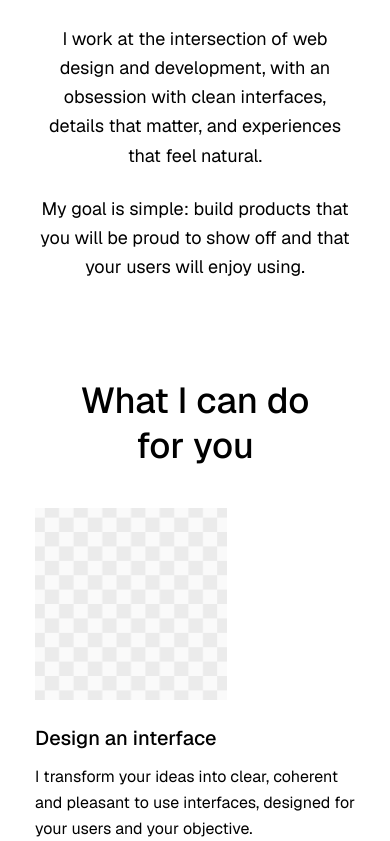
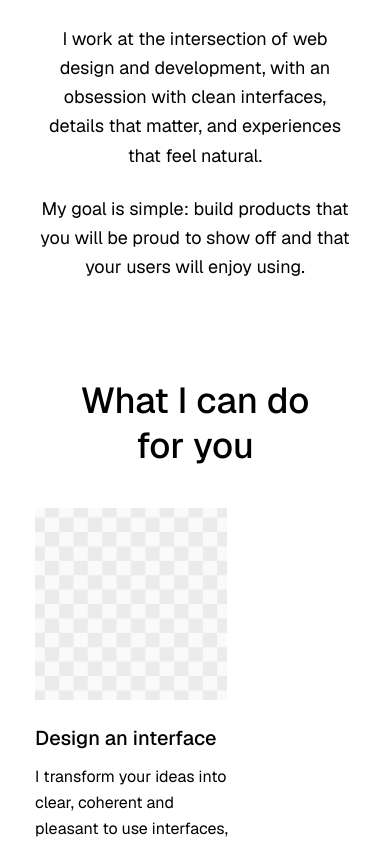
Before and after one commit to Rahim10020/rahim.design, a React (Vite) app: page / in a window 390 px wide. Shown: the part 1156-1997 px from the top of the page. Built offline with nearby package versions, Linux system fonts and the light colour scheme; a web font is replaced by a local one.

Commit message:
fix responsive issues

```diff
--- a/src/_components/ui/cards/ServiceCard.tsx
+++ b/src/_components/ui/cards/ServiceCard.tsx
@@ -38,12 +38,12 @@ export default function ServiceCard({
       </div>
 
       {/* Title */}
-      <h3 className="text-foreground text-xl md:text-3xl font-medium mb-heading-text text-left">
+      <h3 className="text-foreground text-xl md:text-3xl max-w-50 lg:max-w-none font-medium mb-heading-text text-left">
         {title}
       </h3>
 
       {/* Description */}
-      <p className="text-foreground text-base md:text-xl font-normal max-w-xs lg:max-w-none leading-relaxed text-left">
+      <p className="text-foreground text-base md:text-xl font-normal max-w-50 lg:max-w-none leading-relaxed text-left">
         {description}
       </p>
     </article>
```
